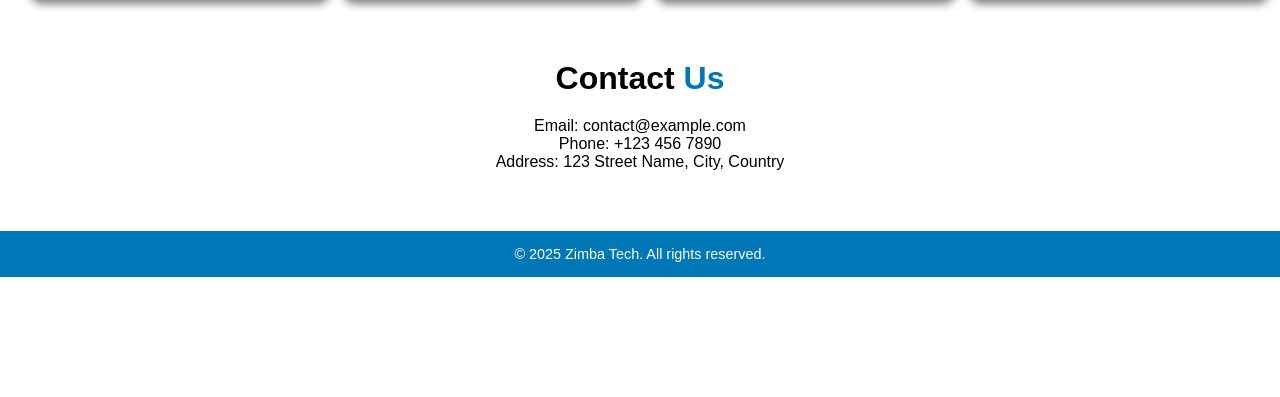
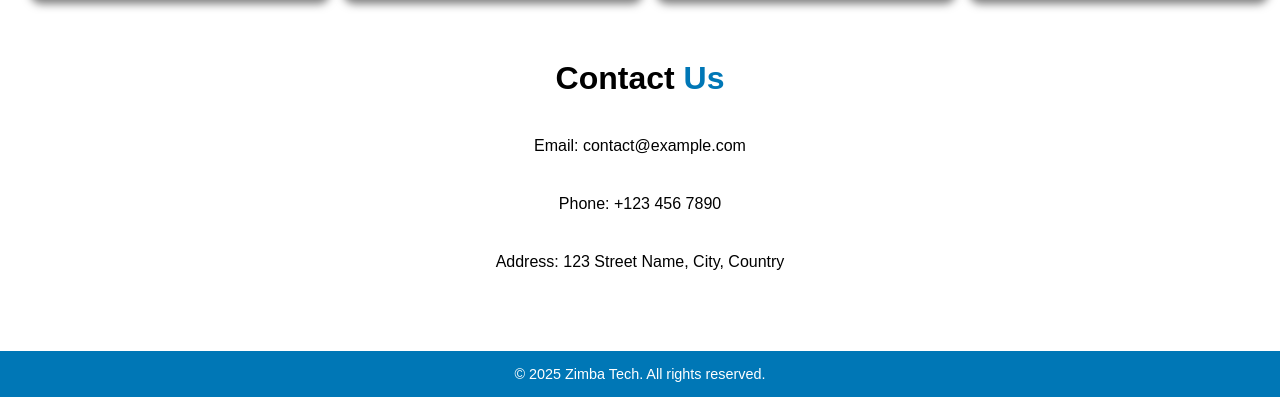
Before and after one commit to juliusmwas/starlink, a plain HTML site: page index.html in a window 1280 px wide. Shown: the part 2067-2464 px from the top of the page. Before the commit the page ends 2344 px from the top, so only its background shows below. Drawn offline with nearby package versions, Linux system fonts and the light colour scheme.

Commit message:
updated contact styling

```diff
--- a/styles.css
+++ b/styles.css
@@ -201,7 +201,7 @@ body {
 section{
     padding: 20px 30px;
 }
-.contact{
+.contact p{
     text-align: center;
     padding: 20px;
 }
```
